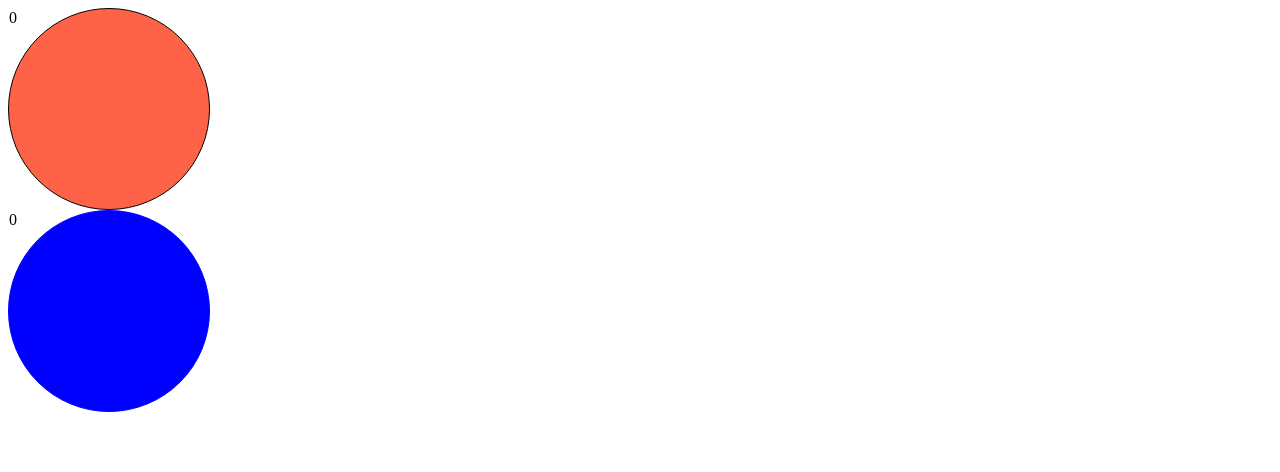
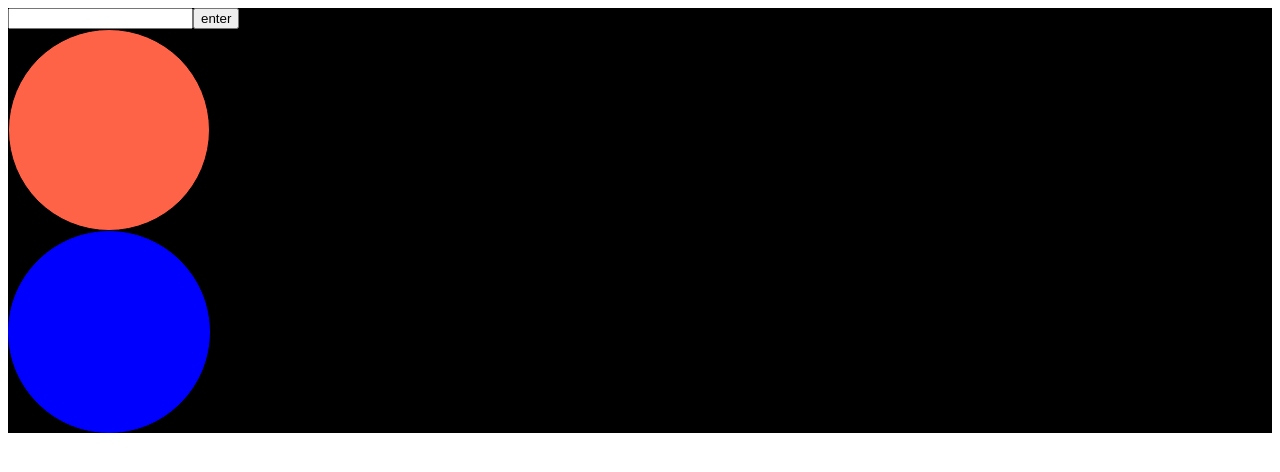
Before and after one commit to umingming/ReactTest, a React (Create React App) app in the folder type-script/: page / in a window 1280 px wide. Shown: the top 472 px of the page. Built offline with nearby package versions, Linux system fonts and the light colour scheme.

Commit message:
feat: Update theme

```diff
--- a/type-script/src/App.tsx
+++ b/type-script/src/App.tsx
@@ -1,10 +1,19 @@
+import { styled } from "styled-components";
 import Circle from "./Circle"
+import Form from "./Form";
+
+const Container = styled.div`
+  background-color: ${(props) => props.theme.bgColor};
+`
 
 function App() {
   return (
     <div>
-      <Circle bgColor="tomato" borderColor="black" />
-      <Circle />
+      <Container>
+        <Form />
+        <Circle bgColor="tomato" borderColor="black" />
+        <Circle />
+      </Container>
     </div>
   );
 }
--- /dev/null
+++ b/type-script/src/Form.tsx
@@ -0,0 +1,30 @@
+import { useState } from "react";
+
+export default function Form() {
+    const [value, setValue] = useState("");
+
+    function changeValue(event: React.FormEvent<HTMLInputElement>) {
+        const {
+            currentTarget: { value }
+        } = event;
+        setValue(value);
+    }
+    function submitValue(event: React.FormEvent<HTMLFormElement>) {
+        event.preventDefault();
+        console.log(event);
+    }
+
+    return (
+        <div>
+            <form onSubmit={submitValue}>
+                <input
+                    value={value}
+                    onChange={changeValue}
+                    type="text"
+                />
+                <button>enter</button>
+            </form>
+
+        </div>
+    )
+}
--- a/type-script/src/index.tsx
+++ b/type-script/src/index.tsx
@@ -1,12 +1,16 @@
 import React from 'react';
 import ReactDOM from 'react-dom/client';
+import { ThemeProvider } from 'styled-components';
 import App from './App';
+import { darkTheme } from './theme';
 
 const root = ReactDOM.createRoot(
   document.getElementById('root') as HTMLElement
 );
 root.render(
   <React.StrictMode>
-    <App />
+    <ThemeProvider theme={darkTheme}>
+      <App />
+    </ThemeProvider>
   </React.StrictMode>
 );
--- /dev/null
+++ b/type-script/src/theme.ts
@@ -0,0 +1,13 @@
+import { DefaultTheme } from "styled-components";
+
+export const lightTheme: DefaultTheme = {
+    bgColor: "white",
+    textColor: "black",
+    btnColor: "tomato",
+}
+
+export const darkTheme: DefaultTheme = {
+    bgColor: "black",
+    textColor: "white",
+    btnColor: "teal",
+}
```
Also changed, not shown: type-script/src/styled.d.ts (added, +9 -0 lines).
